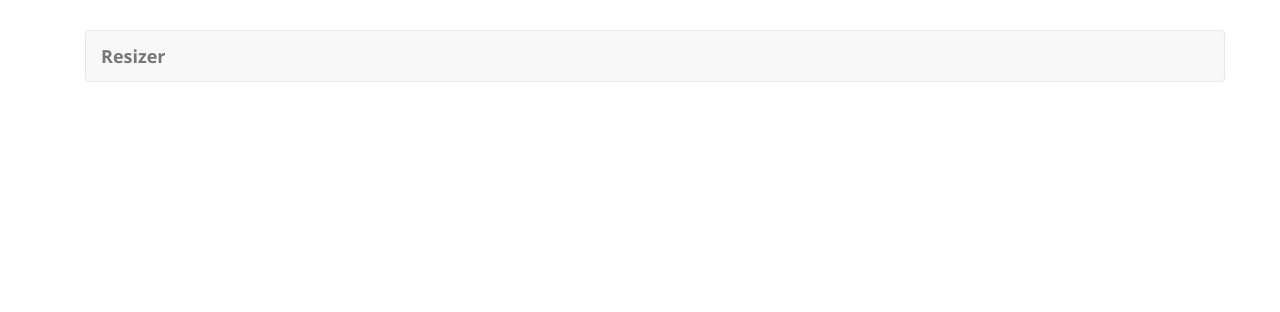
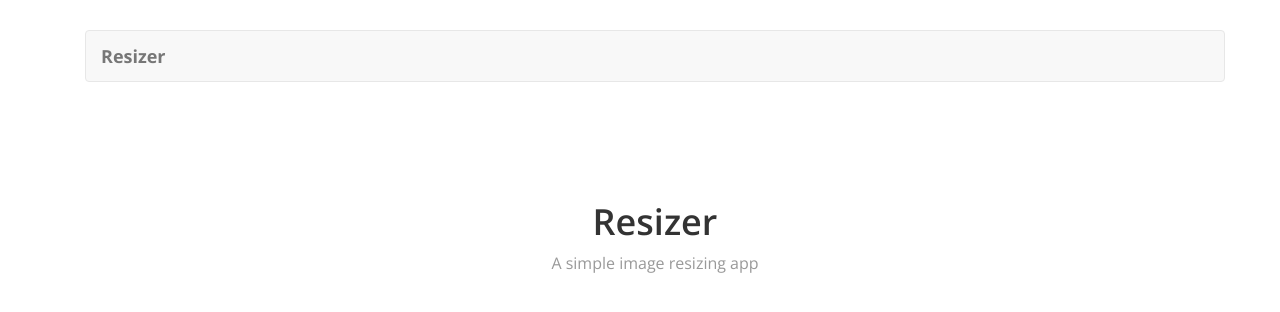
Before and after one commit to samtaylorse/images-app-client, a React (Create React App) app: page / in a window 1280 px wide. Shown: the top 312 px of the page. Built offline with nearby package versions, Linux system fonts and the light colour scheme.

Commit message:
Add Routes and home page

```diff
--- a/src/App.js
+++ b/src/App.js
@@ -1,6 +1,7 @@
 import React from 'react';
 import { Link } from 'react-router-dom';
 import { Navbar  } from 'react-bootstrap';
+import Routes from './Routes';
 import './App.css';
 
 function App() {
@@ -15,6 +16,7 @@ function App() {
             <Navbar.Toggle />
           </Navbar.Header>
         </Navbar>
+        <Routes />
       </div>
     </div>
   );
--- /dev/null
+++ b/src/Routes.js
@@ -0,0 +1,11 @@
+import React from "react";
+import { Route, Switch } from 'react-router-dom';
+import Home from './containers/Home';
+
+export default function Routes() {
+  return (
+    <Switch>
+      <Route path="/" exact component={Home} />
+    </Switch>
+  );
+}
--- /dev/null
+++ b/src/containers/Home.css
@@ -0,0 +1,13 @@
+.Home .lander {
+  padding: 80px 0;
+  text-align: center;
+}
+
+.Home .lander h1 {
+  font-family: "Open Sans", sans-serif;
+  font-weight: 600;
+}
+
+.Home .lander p {
+  color: #999;
+}
--- /dev/null
+++ b/src/containers/Home.js
@@ -0,0 +1,13 @@
+import React from 'react';
+import './Home.css';
+
+export default function Home() {
+  return (
+    <div className="Home">
+      <div className="lander">
+        <h1>Resizer</h1>
+        <p>A simple image resizing app</p>
+      </div>
+    </div>
+  );
+}
```
